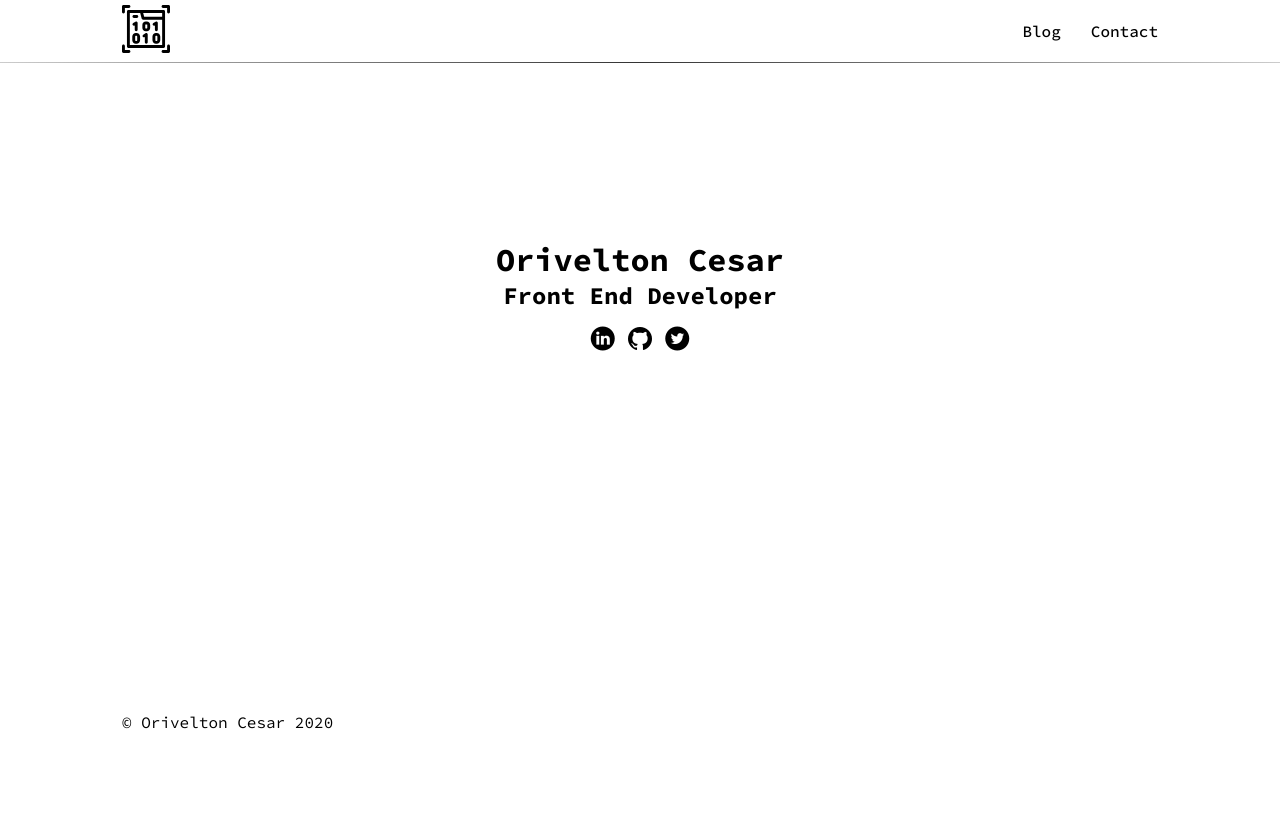
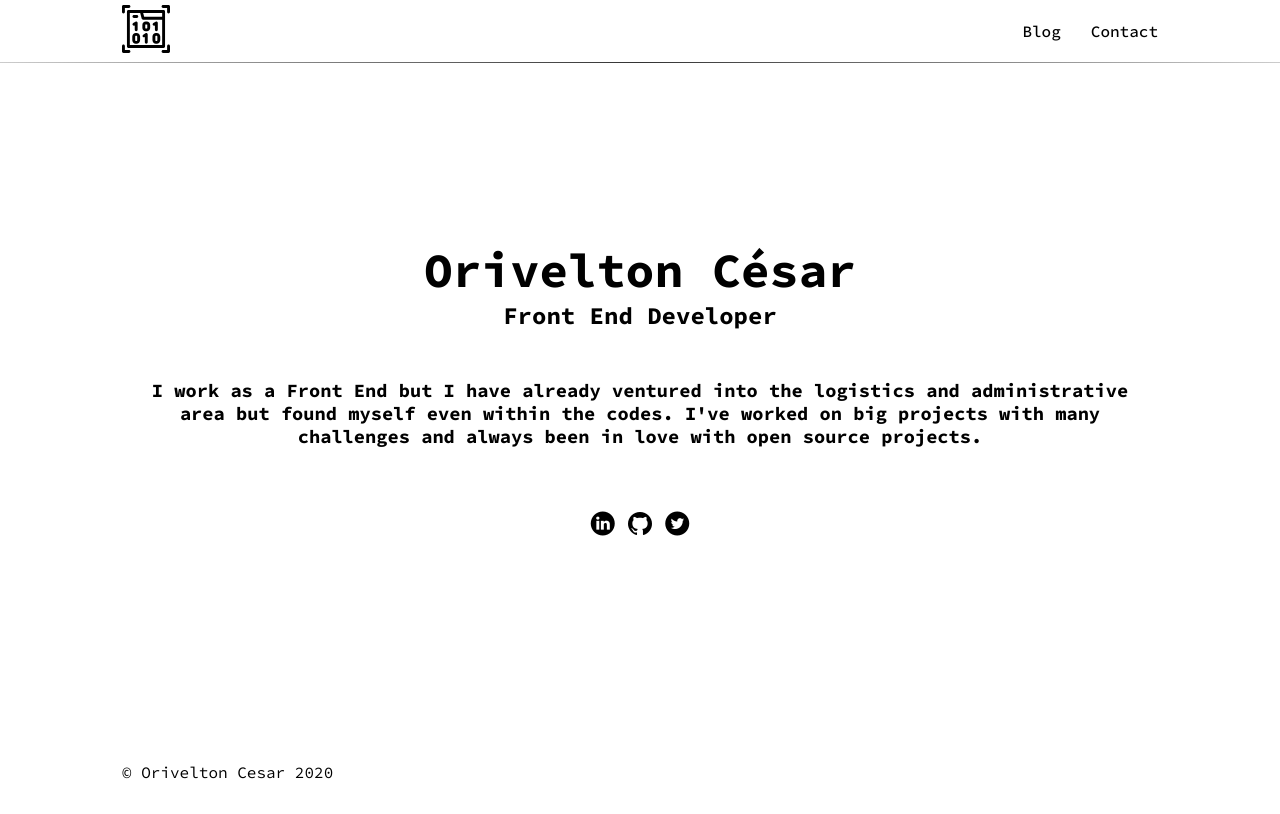
Before and after one commit to orivelton/orivelton.com, a Gatsby site: page / in a window 1280 px wide. Built offline with nearby package versions, Linux system fonts and the light colour scheme; Gatsby itself is replaced by a stand-in of ours; a web font is replaced by a local one.

Commit message:
chore: added description

```diff
--- a/src/assets/scss/Name.scss
+++ b/src/assets/scss/Name.scss
@@ -1,7 +1,16 @@
-.name {
+.home {
   display: flex;
   flex-direction: column;
   justify-content: center;
   align-items: center;
   padding: 10rem 1rem;
 }
+
+.description {
+  padding: 3rem 0;
+  text-align: center;
+}
+
+.name {
+  font-size: 3rem;
+}
--- a/src/components/Name.js
+++ b/src/components/Name.js
@@ -5,13 +5,16 @@
 
 const Name = () => {
   return (
-    <div className="name">
-      <h1>
-        Orivelton Cesar
+    <div className="home">
+      <h1 className='name'>
+        Orivelton César
       </h1>
       <h2>
         Front End Developer
       </h2>
+      <h3 className="description">
+        I work as a Front End but I have already ventured into the logistics and administrative area but found myself even within the codes. I've worked on big projects with many challenges and always been in love with open source projects.
+      </h3>
       <Social />
       <SEO description="Front End Developer" title="Orivelton Cesar"/>
     </div>
```
